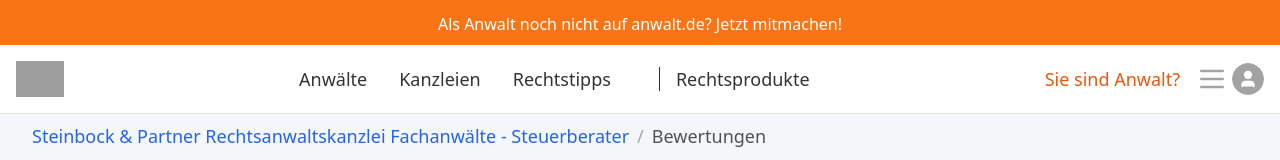
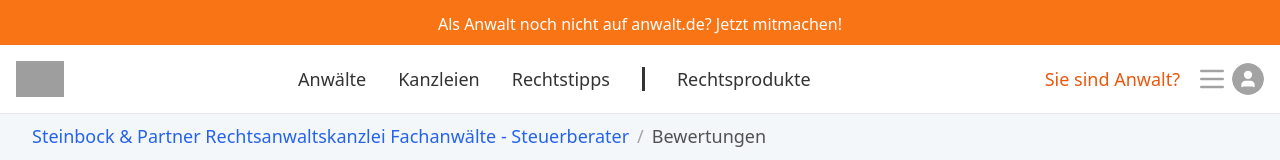
Before and after one commit to dvvvvv411/legal-webpage-builder, a React (Vite) app: page / in a window 1280 px wide. Shown: the top 160 px of the page. Built offline with nearby package versions, Linux system fonts and the light colour scheme; grey boxes are pictures that could not be loaded.

Commit message:
Fix navbar divider
Ensure the divider is centered and 3 pixels wide.

```diff
--- a/src/components/Header.tsx
+++ b/src/components/Header.tsx
@@ -44,7 +44,7 @@ const Header = () => {
               {navItems.map((item, index) => (
                 <div key={item.name} className="flex items-center">
                   {item.divider && (
-                    <div className="h-6 w-px mx-4" style={{ backgroundColor: '#333333' }} />
+                    <div className="h-6 w-[3px] mr-8 ml-0" style={{ backgroundColor: '#333333' }} />
                   )}
                   <a
                     href={item.href}
```
